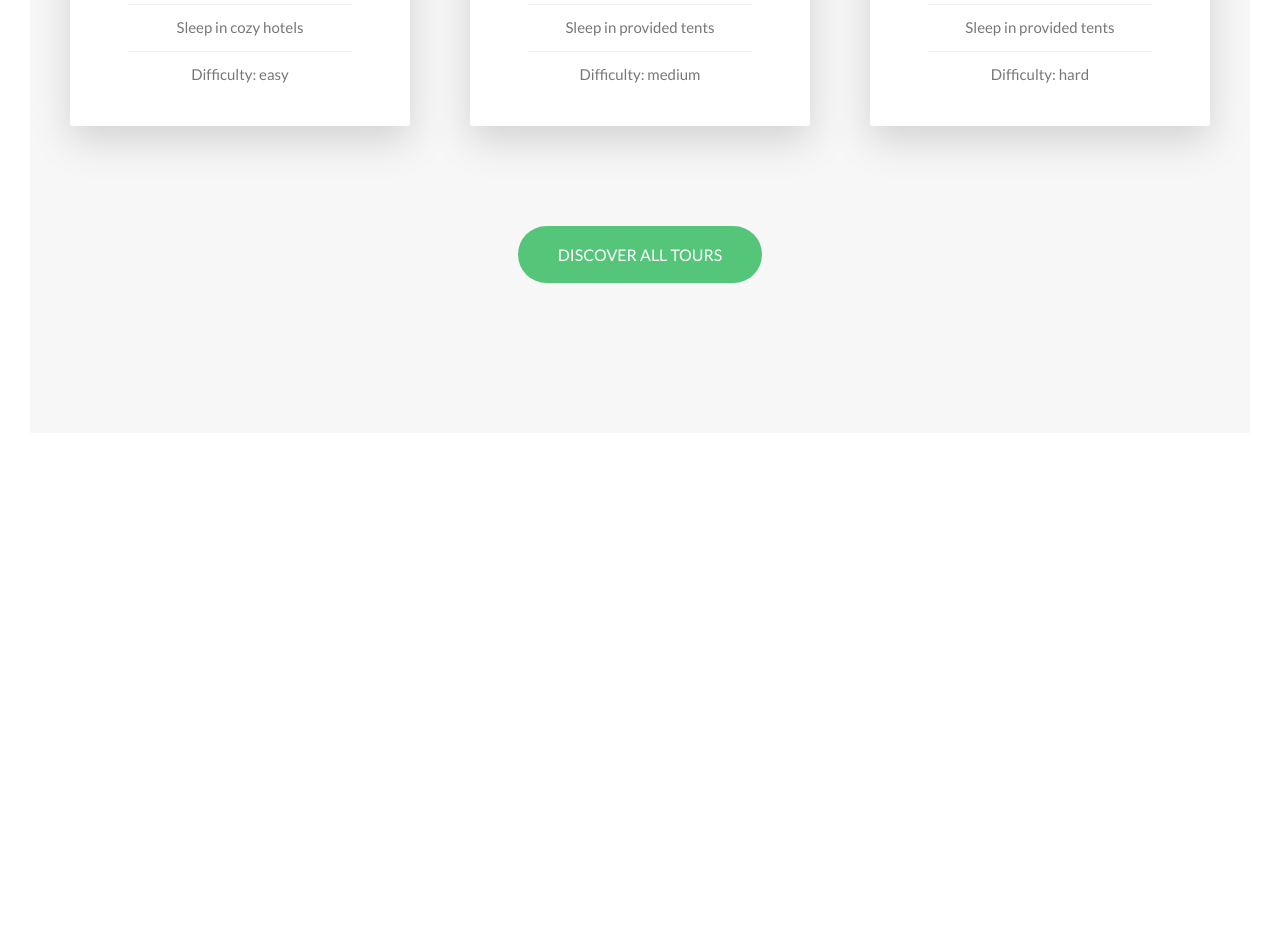
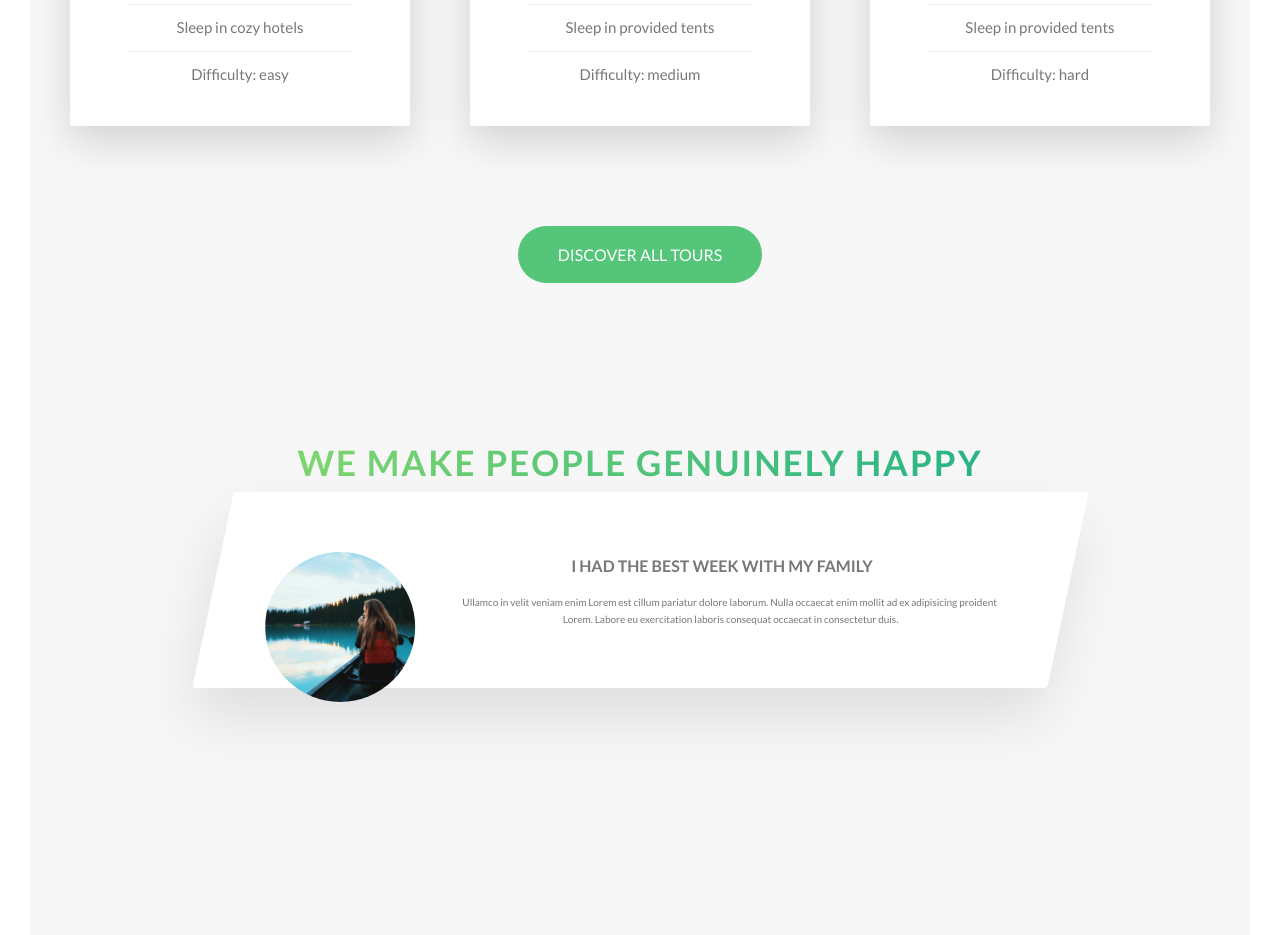
Before and after one commit to gkalarus/Natours, a website: page index.html in a window 1280 px wide. Shown: the part 2904-3839 px from the top of the page. Before the commit the page ends 3367 px from the top, so only its background shows below. Drawn offline with Linux system fonts and the light colour scheme.

Commit message:
building the Stories Section

```diff
--- a/index.html
+++ b/index.html
@@ -195,6 +195,25 @@
                     <a href="#" class="btn btn--green">Discover all tours</a>
                 </div>
 
+                <section class="section-stories">
+                    <div class="u-center-text u-margin-bottom-big">
+                        <h2 class="heading-secondary">
+                            We make people genuinely happy
+                        </h2>
+                        <div class="row">
+                            <div class="story">
+                                <figure class="story__shape">
+                                    <img src="img/nat-8.jpg" alt="Person on a tour" class="story__img">
+                                </figure>
+                                <div class="story__text">
+                                    <h3 class="heading-tertiary u-margin-bottom-small">I had the  best week with my family</h3>
+                                    <p>Ullamco in velit veniam enim Lorem est cillum pariatur dolore laborum. Nulla occaecat enim mollit ad ex adipisicing proident Lorem. Labore eu exercitation laboris consequat occaecat in consectetur duis. </p>
+                                </div>
+                            </div>
+                        </div>
+                    </div>
+                </section>
+
 
            </section>
 
--- /dev/null
+++ b/sass/components/_story.scss
@@ -0,0 +1,30 @@
+.story {
+  width: 75%;
+  margin: 0 auto;
+  box-shadow: 0 3rem 6rem rgba($color-black, .1);
+  background-color: $color-white;
+  border-radius: 3px;
+  padding: 6rem;
+  padding-left: 9rem;
+  font-size-adjust: $default-font-size;
+  transform: skewX(-12deg);
+
+  &__shape {
+    width: 15rem;
+    height: 15rem;
+    float: left;
+    -webkit-shape-outside: circle(50% at 50% 50%);
+    shape-outside: circle(50% at 50% 50%);
+    -webkit-clip-path: circle(50% at 50% 50%);
+    clip-path: circle(50% at 50% 50%);
+    transform: translateX(-3rem) skewX(12deg);
+  }
+
+  &__img {
+    height: 100%;
+  }
+
+  &__text {
+    transform: skewX(12deg);
+  }
+}
--- a/sass/main.scss
+++ b/sass/main.scss
@@ -8,6 +8,7 @@
 @import "base/utilities";
 
 @import "components/button";
+@import "components/story";
 @import "components/card";
 @import "components/composition";
 @import "components/feature-box";
--- a/sass/pages/_home.scss
+++ b/sass/pages/_home.scss
@@ -25,3 +25,8 @@
   padding: 25rem 0 15rem 0;
   margin-top: -10rem;
 }
+
+.section-stories {
+  padding: 15rem 0;
+  background-color: $color-grey-light-1;
+}
```
Also changed, not shown: css/style.css.
